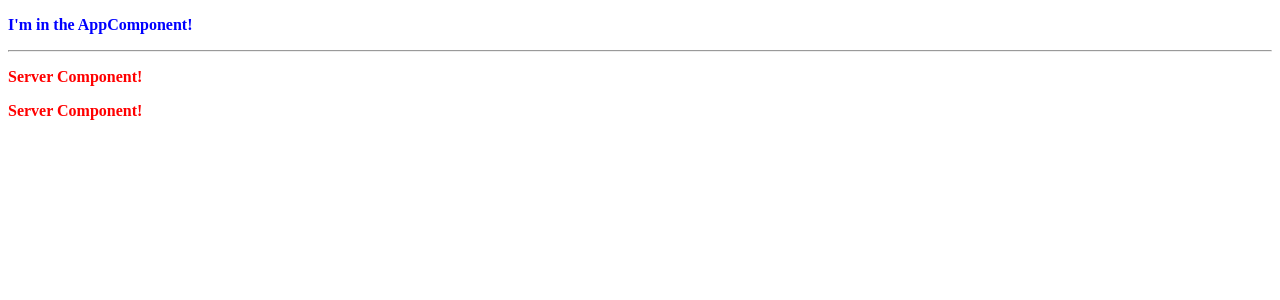
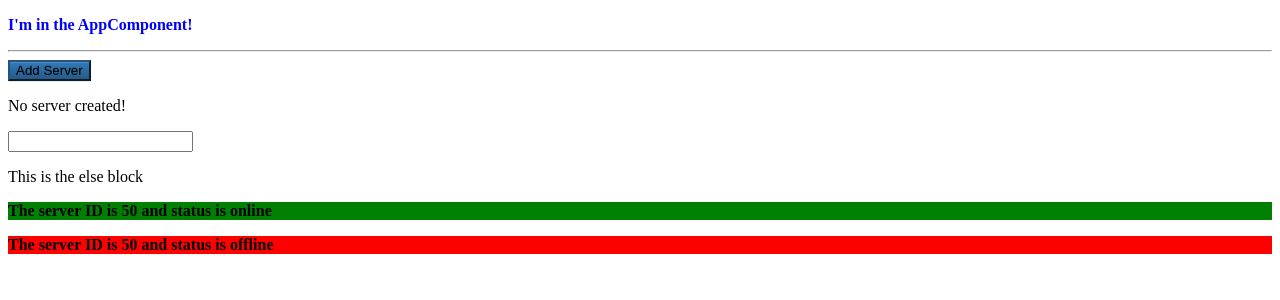
Before and after one commit to AkshayOommen/my-angular-project, an Angular app: page / in a window 1280 px wide. Shown: the top 300 px of the page. Built offline with nearby package versions, Linux system fonts and the light colour scheme.

Commit message:
Added coding examples for event binding and property binding

```diff
--- a/src/app/server/server.component.html
+++ b/src/app/server/server.component.html
@@ -1,7 +1,7 @@
 <div class="container">
     <div class="row">
         <div class="col-xs-12">
-            <p>Server Component!</p>
+            <p [ngStyle]="{backgroundColor: setBgColor()}">The {{ 'server' }} ID is {{ serverID }} and status is {{ serverStatus}}</p>
         </div>
     </div>
 </div>
--- a/src/app/server/server.component.ts
+++ b/src/app/server/server.component.ts
@@ -5,11 +5,15 @@ import { Component } from '@angular/core';
     templateUrl: './server.component.html',
     styles: [`
         p {
-            color: red;
             font-weight: bold;
         }
     `]
 })
 export class ServerComponent {
+    serverID: number = 50;
+    serverStatus: string = Math.random() > 0.5 ? 'online' : 'offline';
 
+    setBgColor = () => {
+        return this.serverStatus === 'online' ? 'green' : 'red';
+    }
 }
--- a/src/app/servers/servers.component.html
+++ b/src/app/servers/servers.component.html
@@ -1,2 +1,16 @@
+<button class="btn btn-primary"
+    [disabled] = "!allowNewServer"
+    (click) = "onCreateServer()">
+    Add Server
+</button>
+<p [innerText] = "serverCreationStatus"></p>
+
+<input (input)="displayLoggedInput($event)"/>
+<p [innerText] = "loggedInput"></p>
+
+<p *ngIf="false; else elseBlock">This is the if block</p>
+<ng-template #elseBlock>
+    <p>This is the else block</p>
+</ng-template>
 <app-server></app-server>
 <app-server></app-server>
--- a/src/app/servers/servers.component.ts
+++ b/src/app/servers/servers.component.ts
@@ -1,4 +1,5 @@
 import { Component, OnInit } from '@angular/core';
+import { timeout } from 'q';
 
 @Component({
   selector: 'app-servers',
@@ -8,10 +9,24 @@ import { Component, OnInit } from '@angular/core';
   styleUrls: ['./servers.component.css']
 })
 export class ServersComponent implements OnInit {
+  allowNewServer: boolean = false;
+  serverCreationStatus: string = 'No server created!';
+  loggedInput: string = '';
 
-  constructor() { }
+  constructor() {
+    setTimeout(() => {
+      this.allowNewServer = true
+    }, 2000);
+  }
 
   ngOnInit() {
   }
 
+  onCreateServer = () => {
+    this.serverCreationStatus = 'Server is created!'
+  }
+
+  displayLoggedInput = (event) => {
+    this.loggedInput = event.target.value;
+  }
 }
```
